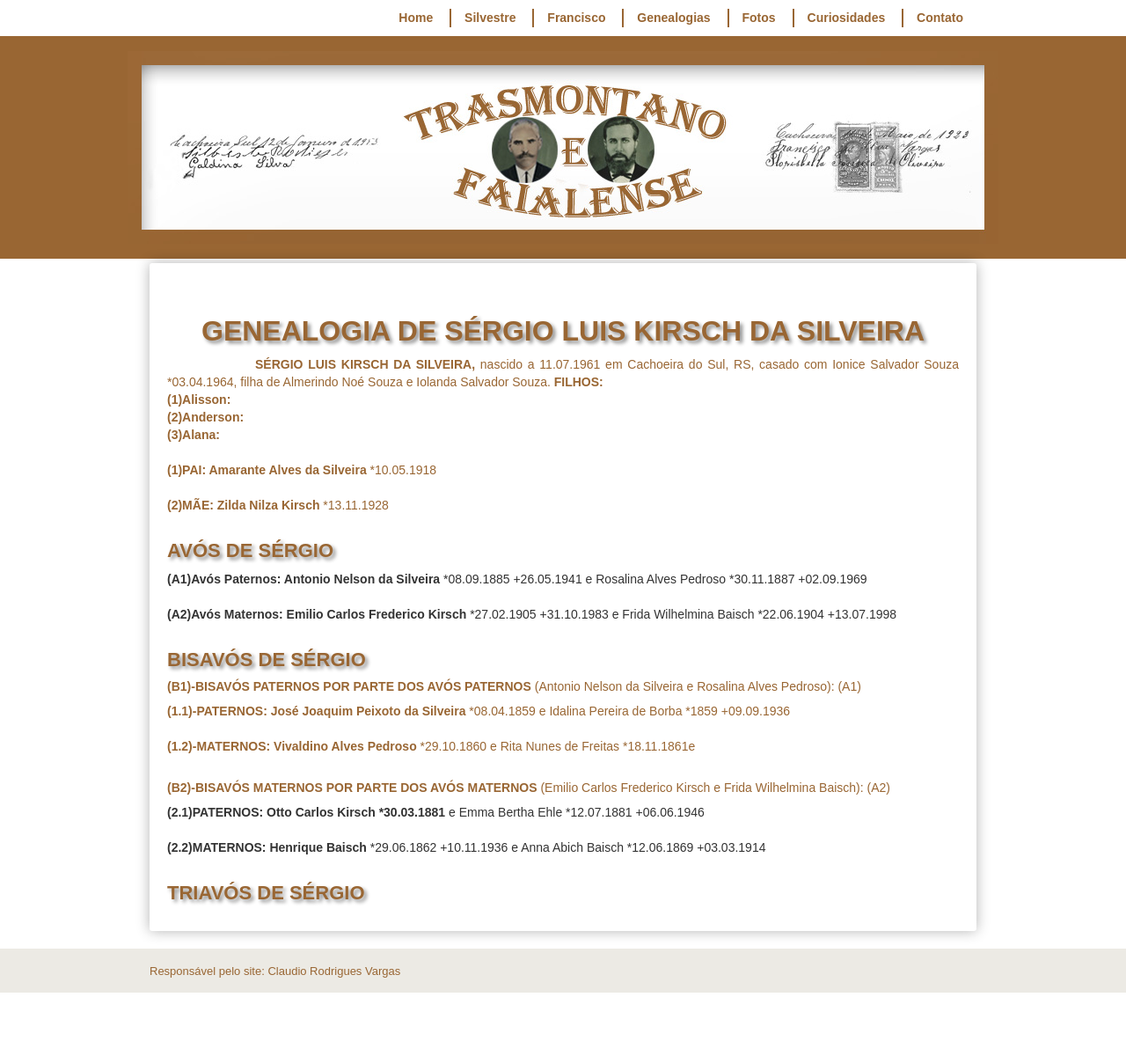
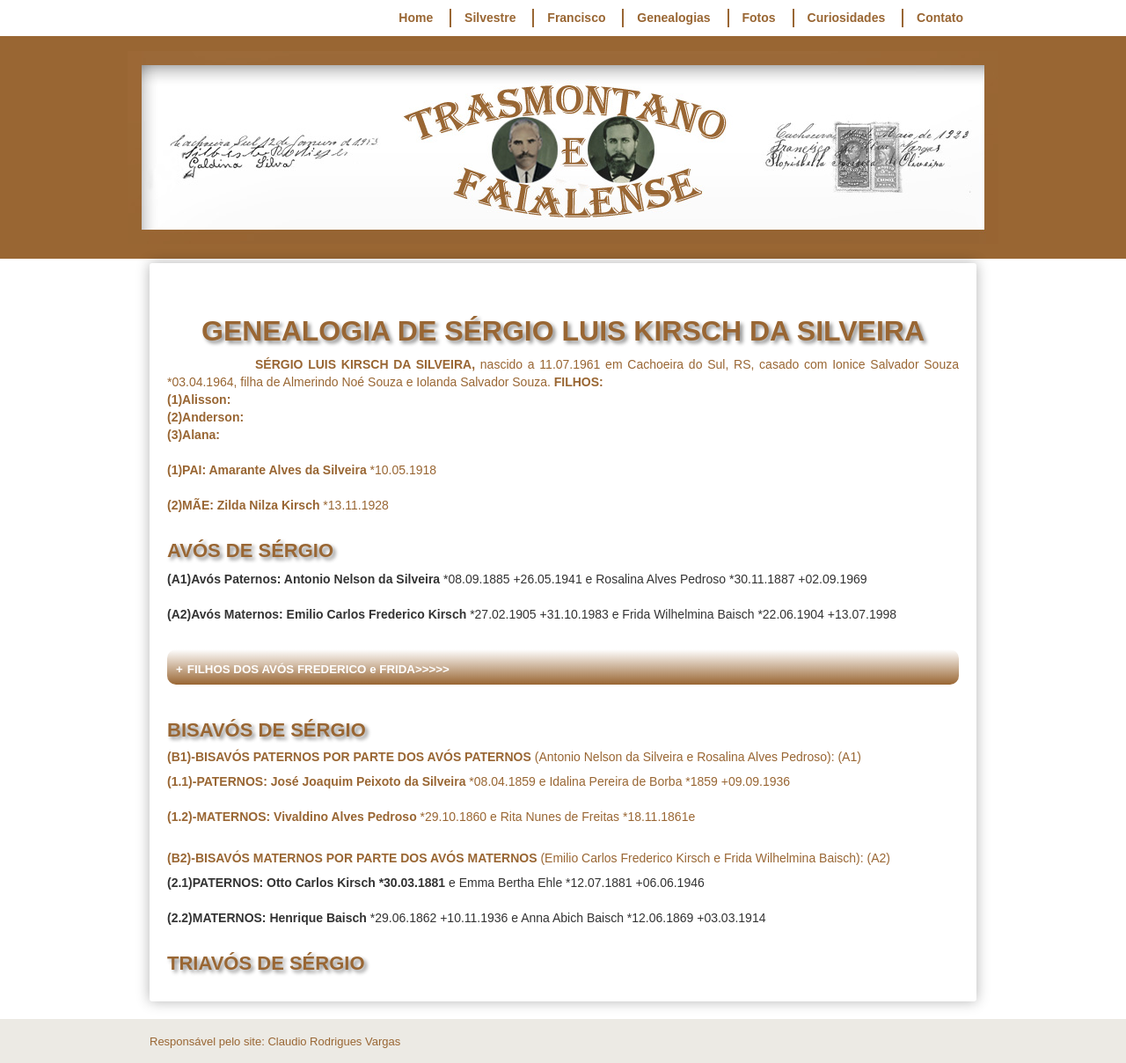
Before and after one commit to claudiovargas1955/claudiovargas1955.github.io, a Jekyll site: the page built from _pages/genealogia-de-sergio-luis-kirsch-da-silveira.html, in a window 1280 px wide. Shown: the whole page at 88% size. Built offline with Jekyll 4.4.1, drawn with Linux system fonts in a browser that asks for light colours; some web fonts are replaced; before the commit the page ends 1128 px from its top, so only the background shows below that.

Commit message:
Update genealogia-de-sergio-luis-kirsch-da-silveira.html

```diff
--- a/_pages/genealogia-de-sergio-luis-kirsch-da-silveira.html
+++ b/_pages/genealogia-de-sergio-luis-kirsch-da-silveira.html
@@ -109,6 +109,12 @@
 <b>(A1)Avós Paternos: Antonio Nelson da Silveira </b>*08.09.1885 +26.05.1941 e Rosalina Alves Pedroso *30.11.1887 +02.09.1969<br><br>
 
 <b>(A2)Avós Maternos: Emilio Carlos Frederico Kirsch </b>*27.02.1905 +31.10.1983 e Frida Wilhelmina Baisch *22.06.1904 +13.07.1998<br><br>
+<details><summary><b>FILHOS DOS AVÓS FREDERICO e FRIDA>>>>></b></summary><br>
+<p><b>(2.1)Elida: </b><br><br>
+  <b>(2.2)Zilda: </b> <br><br>
+  <b>(2.3)Neldo: </b> <br><br>
+  <b>(2.4)Renita: </b> <br><br>
+  <b>(2.5)Ila: </b></details></p><br>
 
 <h4>BISAVÓS DE SÉRGIO</h4>
 <p><b><h5>(B1)-BISAVÓS PATERNOS POR PARTE DOS AVÓS PATERNOS</b> (Antonio Nelson da Silveira e Rosalina Alves Pedroso): (A1)</h5>
```
